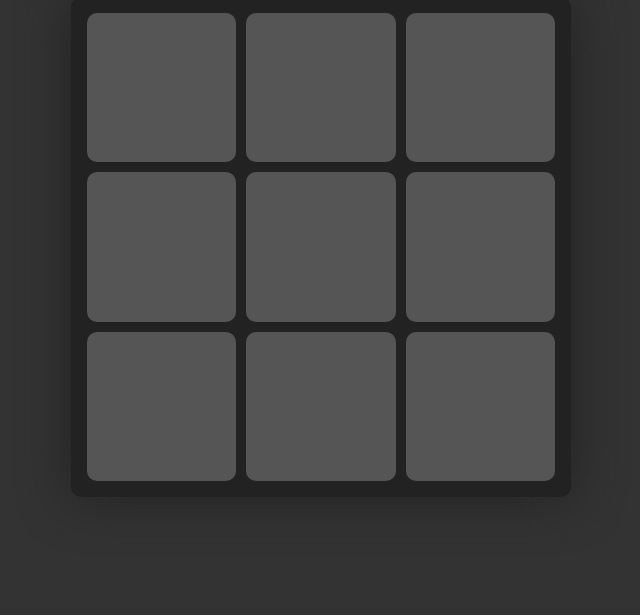
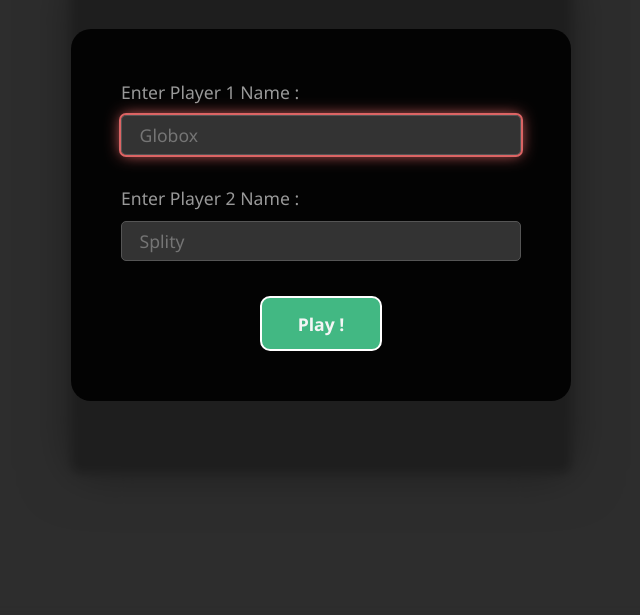
Before and after one commit to theojachiet/Tic-tac-toe, a plain HTML site: page index.html in a window 1280 px wide. Shown: the part 185-800 px from the top of the page, without its empty margins (319-959 px from the left). Drawn offline with Linux system fonts and the light colour scheme.

Commit message:
Add dialog box and style it

```diff
--- a/index.html
+++ b/index.html
@@ -1,5 +1,6 @@
 <!DOCTYPE html>
 <html lang="en">
+
 <head>
     <meta charset="UTF-8">
     <meta name="viewport" content="width=device-width, initial-scale=1.0">
@@ -7,7 +8,21 @@
     <script src="script.js" defer></script>
     <title>Tic Tac Toe</title>
 </head>
+
 <body>
+    <dialog>
+        <form>
+            <div class="form-container">
+                <label for="player1-name">Enter Player 1 Name :<input type="text" id="player1-name"
+                        placeholder="Globox"></label>
+                <label for="player2-name">Enter Player 2 Name :<input type="text" id="player2-name"
+                        placeholder="Splity"></label>
+            </div>
+            <div class="button-container">
+                <button value="default" class="submit">Play !</button>
+            </div>
+        </form>
+    </dialog>
     <div class="container">
         <div class="turn"></div>
         <div class="board">
@@ -15,4 +30,5 @@
         </div>
     </div>
 </body>
+
 </html>
--- a/script.js
+++ b/script.js
@@ -147,8 +147,8 @@ function GameFlow(name1 = 'player1', name2 = 'player2') {
     };
 }
 
-function ScreenController() {
-    const game = GameFlow();
+function ScreenController(name1, name2) {
+    const game = GameFlow(name1, name2);
     const playerTurnDiv = document.querySelector('.turn');
     const boardDiv = document.querySelector('.board');
 
@@ -204,4 +204,20 @@ function ScreenController() {
     updateScreen();
 }
 
-ScreenController();
+function DialogStarter() {
+    const dialog = document.querySelector('dialog');
+    const confirmButton = document.querySelector('.submit');
+
+    dialog.showModal();
+
+    confirmButton.addEventListener('click', (event) => {
+        const name1 = document.querySelector('#player1-name').value;
+        const name2 = document.querySelector('#player2-name').value;
+
+        ScreenController(name1, name2);
+        event.preventDefault();
+        dialog.close();
+    });
+}
+
+DialogStarter();
--- a/style.css
+++ b/style.css
@@ -85,8 +85,14 @@ body {
     background-color: #333;
 }
 
+.container {
+    display: flex;
+    flex-direction: column;
+    align-items: center;
+}
+
 .board {
-    width: 500px;
+    width: clamp(500px, 500px, 50%);
     height: 500px;
     display: grid;
     grid-template-columns: 1fr 1fr 1fr;
@@ -112,8 +118,88 @@ body {
     font-size: 2rem;
     font-weight: bold;
     color: #ccc;
+    text-wrap: wrap;
+    max-width: 100%;
 }
 
 button {
     border: none;
 }
+
+/* DIALOG  */
+
+dialog {
+    color: #999;
+    margin: auto;
+    border: none;
+    padding: 50px;
+    border-radius: 20px;
+    font-size: 1.1rem;
+    background-color: rgb(0 0 0 / 90%);
+
+    width: clamp(500px, 500px, 50%);
+}
+
+::backdrop {
+    backdrop-filter: blur(0.25rem);
+}
+
+/* FORM */
+.form-container {
+    display: flex;
+    flex-direction: column;
+    gap: 30px;
+    align-items: center;
+}
+
+.form-container label {
+    width: 100%;
+    display: flex;
+    flex-direction: column;
+    gap: 10px;
+}
+
+.button-container {
+    margin-top: 2em;
+    display: flex;
+    justify-content: center;
+    gap: 2em;
+}
+
+input {
+    appearance: none;
+    border: 1px solid #555;
+    border-radius: 5px;
+    height: 2.5rem;
+    width: 100%;
+    color: #999;
+    background-color: #333;
+    padding-left: 1em;
+}
+
+input:hover {
+    outline: 2px solid #aaa;
+}
+
+#player1-name:focus {
+    outline: 2px solid rgb(220, 100, 100);
+    box-shadow: 0px 0px 15px rgb(220, 100, 100);
+}
+
+#player2-name:focus {
+    outline: 2px solid rgb(100, 180, 100);
+    box-shadow: 0px 0px 15px rgb(100, 180, 100);
+}
+
+.button-container button {
+    text-align: center;
+    appearance: none;
+    padding: 0.7em 2em;
+    border-radius: 10px;
+    color: whitesmoke;
+    border: 2px solid white;
+    font-weight: bold;
+}
+.submit {
+    background-color: #42b883;
+}
```
